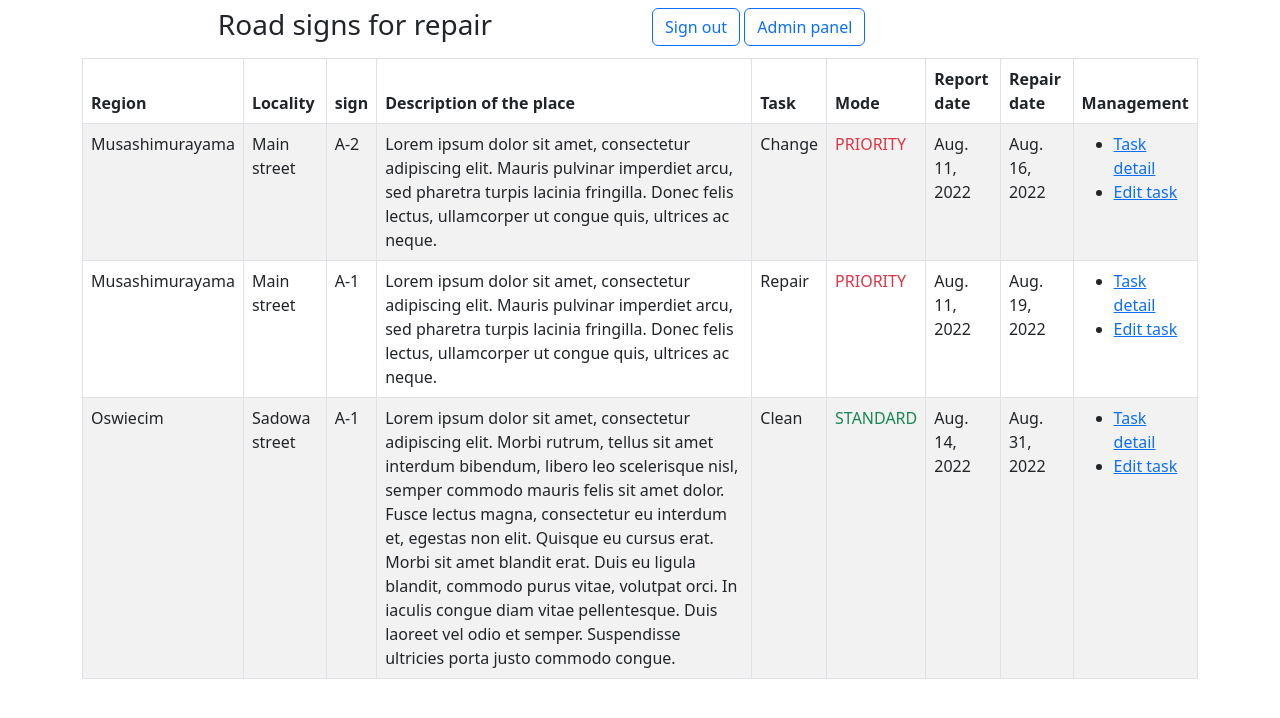
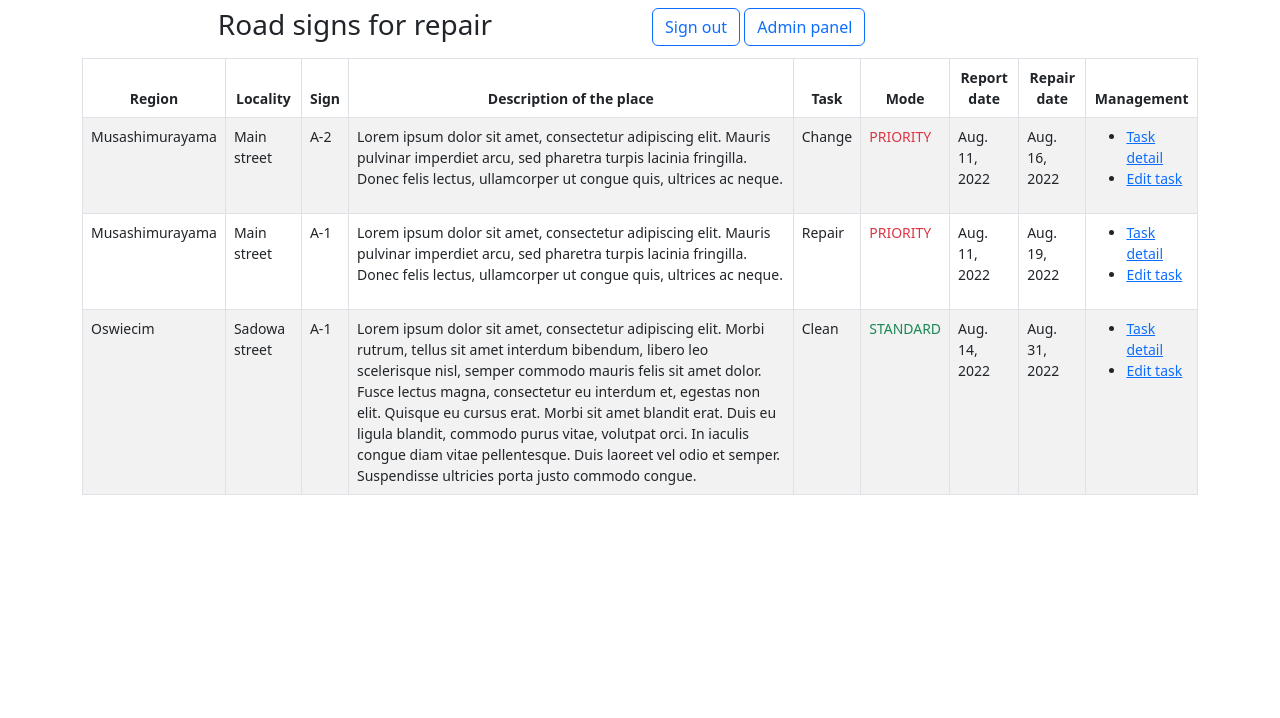
Before and after one commit to lukaskierzek/road-signs-maintenance, a Django app: page /road-signs-repair/ in a window 1280 px wide. Shown: the top 718 px of the page. Run offline with Django 4.2, Linux system fonts and the light colour scheme; a user stored in the database is signed in; data comes from the database, SQL or seed files in the repository.

Commit message:
Modify index.html
Add small class for table
Add text-center class for thead
Correct typo in "sing" to "Sign"

```diff
--- a/road_signs_repair/templates/road_signs_repair/index.html
+++ b/road_signs_repair/templates/road_signs_repair/index.html
@@ -16,12 +16,12 @@
 {% endblock %}
 
 {% block content %}
-  <table class="table table-striped table-bordered">
-    <thead>
+  <table class="table table-striped table-bordered small">
+    <thead class="text-center">
       <tr>
         <th>Region</th>
         <th>Locality</th>
-        <th>sign</th>
+        <th>Sign</th>
         <th>Description of the place</th>
         <th>Task</th>
         <th>Mode</th>
```
